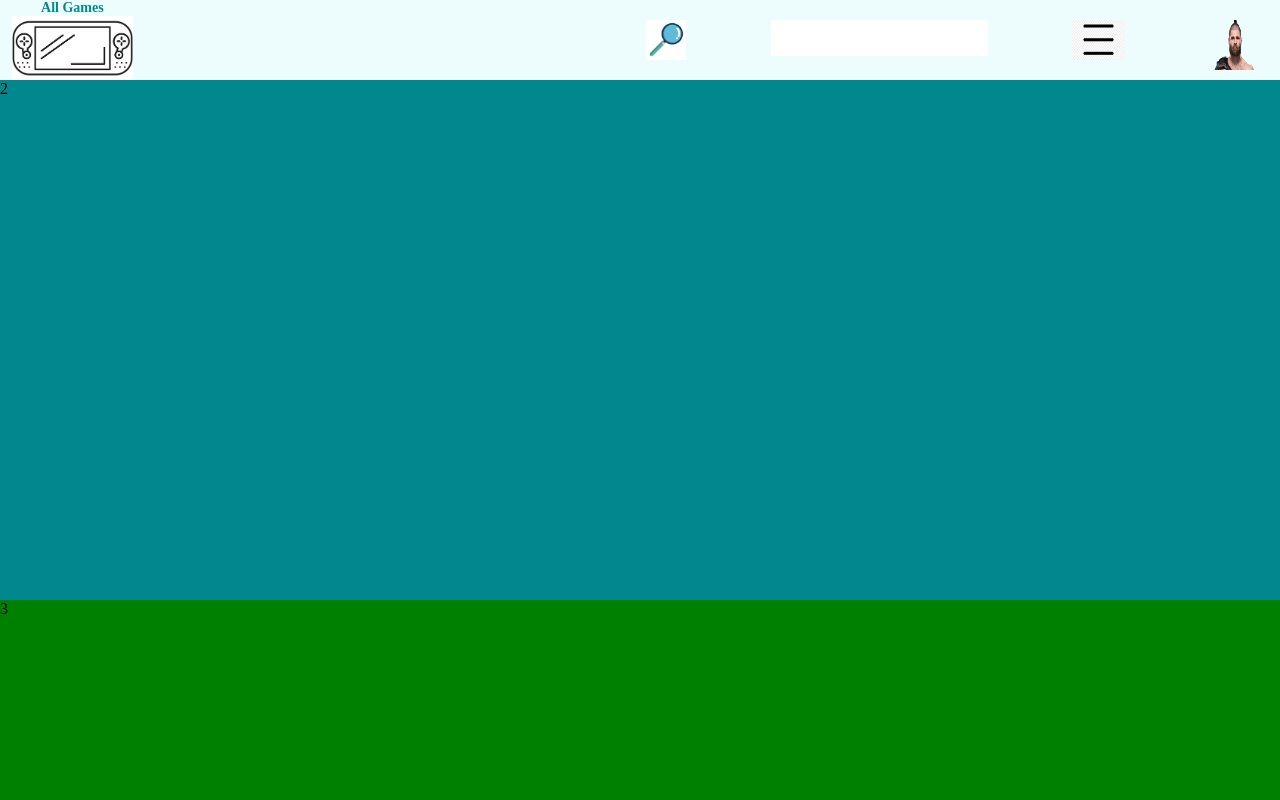
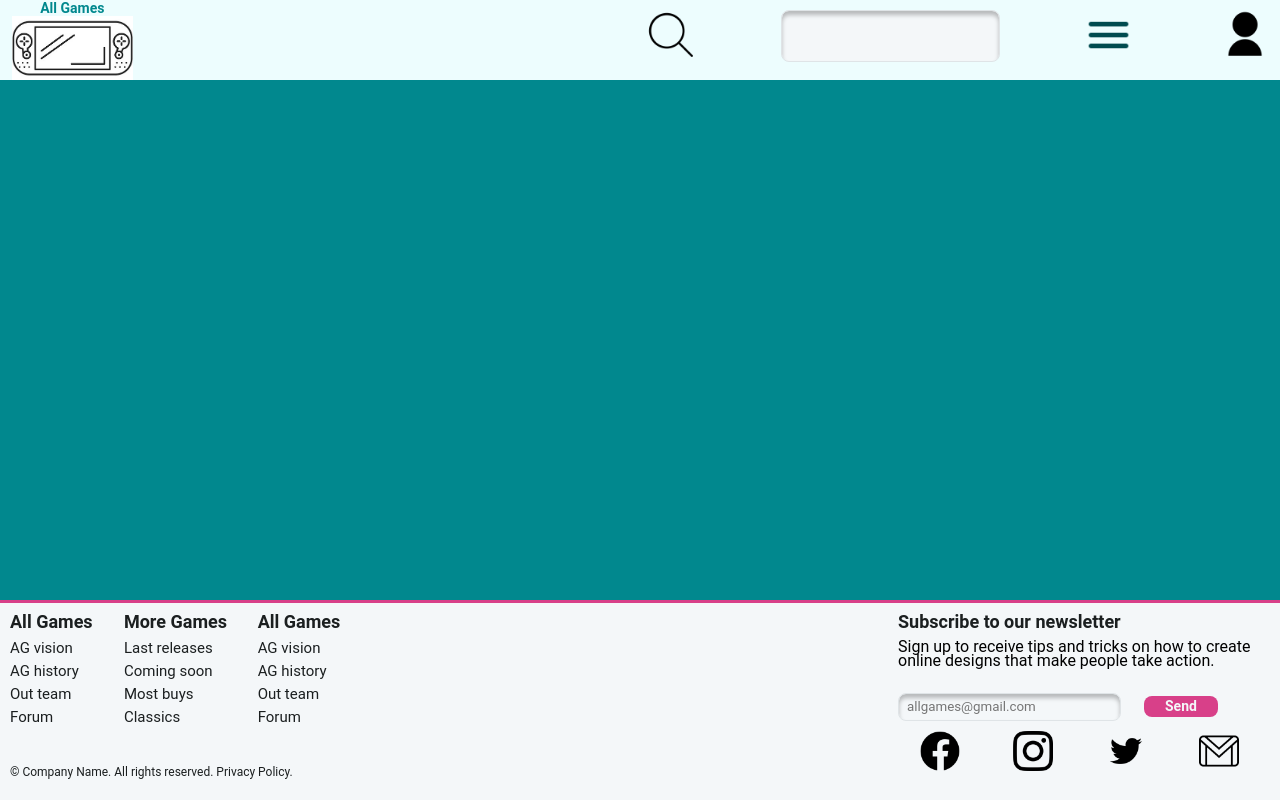
Before and after one commit to juanpagola18/interfaces, a plain HTML site: page Entrega2/index.html in a window 1280 px wide. Drawn offline with Linux system fonts and the light colour scheme.

Commit message:
footer y header

```diff
--- a/Entrega2/css/style.css
+++ b/Entrega2/css/style.css
@@ -4,9 +4,12 @@ padding:0;
 list-style: none;
 text-decoration: none;
 border:none;
+font-family: 'Roboto';
 
 }
-.container {
+/*layout
+*/
+.layout {
     min-height: 100vh;
     background: #01888E;
     display: grid;
@@ -47,8 +50,9 @@ height: 100%;
 
 footer{
     grid-area: "foot";
-    background-color: green;
 }
+/*header
+*/
 
 nav{
     width: 50%;
@@ -56,26 +60,31 @@ nav{
     display: flex;
     flex-direction: row;
     justify-content: space-between;
-    padding: 20px;
+    padding: 10px;
 }
 .lens{
-    height: 40px;
+    height: 50px;
 }
 .lens img{
     height: 100%;
-    width: 40px;
+    width: 50px;
 }
 .search{
     width: 217px;
-    height: 36px;
+    height: 50px;
 }
 .search input{
     height: 100%;
     width: 100%;
+    background-color: #F4F7F9;
+    border: 1px solid #DFE4E7;
+    box-shadow: inset 0px 4px 4px rgba(0, 0, 0, 0.25);
+    border-radius: 8px;
+
 }
 .hamburguer{
     width: 53px;
-    height: 40px;
+    height: 50px;
 }
 .hamburguer img{
     height: 100%;
@@ -89,4 +98,119 @@ nav{
 .profile img{
     height: 100%;
     width: 100%;
+    align-items: center;
 }
+
+/* footer
+*/
+footer{
+    background-color: #F4F7F9;
+    border-top: 3px solid #D84089;
+    display: flex;
+}
+.foot_category{
+    width: 70%;
+    display:flex;
+    flex-direction: column;
+    padding: 10px;
+}
+.foot_links{
+    height: 80%;
+    display: flex;
+
+}
+.foot_links li{
+    padding-top: 5px;
+    padding-right: 45px;
+}
+footer h3{
+    font-family: 'Roboto';
+    font-style: normal;
+    font-weight: 700;
+    font-size: 18px;
+    line-height: 18px;
+    color: #1B1F20
+}
+footer li{
+    font-family: 'Roboto';
+    font-style: normal;
+    font-weight: 400;
+    font-size: 15px;
+    line-height: 18px;
+    color: #1B1F20;
+}
+.company{
+    height: 20%;
+    font-family: 'Roboto';
+    font-style: normal;
+    font-weight: 400;
+    font-size: 12px;
+    line-height: 14px;
+    display: flex;
+    align-items: center;
+    color: #1B1F20;
+}
+/*footer
+social*/
+
+.foot_social{
+    padding: 10px;
+    width:30%;
+    display:flex;
+    flex-direction: column;
+}
+.foot_title{
+    height: 15%;
+}
+.foot_social p{
+    height: 30%;
+    font-family: 'Roboto';
+    font-style: normal;
+    font-weight: 400;
+    font-size: 16px;
+    line-height: 14px;
+
+}
+.suscribe_newsletter{
+    height: 20%;
+    align-items: center;
+}
+.suscribe_newsletter input{
+background: #F4F7F9;
+border: 1px solid #DFE4E7;
+box-shadow: inset 0px 4px 4px rgba(0, 0, 0, 0.25);
+border-radius: 8px;
+box-sizing: border-box;
+height: 80%;
+width: 60%;
+padding: 8px;
+}
+.suscribe_newsletter button{
+    background: #D84089;
+    height: 60%;
+    width: 20%;
+    border-radius: 8px;
+    font-style: normal;
+    font-weight: 700;
+    font-size: 14px;
+    line-height: 16px;
+    color: #F4F7F9;
+    margin-left: 5%;
+
+}
+
+
+.icon_social{
+        height: 50px;
+        width: 50px;
+
+}
+.icon_social img{
+    padding-top: 5%;
+    width: 80%;
+}
+.social_bar{
+    height: 35%;
+    display:flex;
+    justify-content: space-around;
+}
--- a/Entrega2/index.html
+++ b/Entrega2/index.html
@@ -8,7 +8,7 @@
     <link rel="stylesheet" href="css/style.css">
 </head>
 <body>
-    <div class="container">
+    <div class="layout">
         <header>
             <div class="logo" alt="logo">
                 <h3 class="title_logo">All Games</h3>
@@ -17,14 +17,59 @@
                 </div>
             </div>
             <nav>
-                <div class="lens"><img src="images/Lupa.jpg" alt="lens"></div>
+                <div class="lens"><img src="images/Lupa.png" alt="lens"></div>
                 <div class="search"><input type="text"></div>
-                <div class="hamburguer"><img src="images/Hamburguesa.jpg" alt="hamburger"></div>
-                <div class="profile"><img src="images/Prochazka.png" alt="profile"></div>
+                <div class="hamburguer"><img src="images/menu.png" alt="hamburger"></div>
+                <div class="profile"><img src="images/profile.png" alt="profile"></div>
             </nav>
         </header>
-        <div class="content">2</div>
-        <footer>3</footer>
+        <div class="content"></div>
+        <footer>
+        <div class="foot_category">
+            <div class="foot_links">
+               <ol>
+                <h3 class="foot_title">All Games</h3>
+                <li>AG vision</li>
+                <li>AG history</li>
+                <li>Out team</li>
+                <li>Forum</li>
+               </ol>
+
+
+                <ol>
+                 <h3 class="foot_title">More Games</h3>
+                 <li>Last releases</li>
+                 <li>Coming soon</li>
+                 <li>Most buys</li>
+                 <li>Classics</li>
+                </ol>
+
+                <ol>
+                 <h3 class="foot_title">All Games</h3>
+                 <li>AG vision</li>
+                 <li>AG history</li>
+                 <li>Out team</li>
+                 <li>Forum</li>
+                </ol>
+            </div>
+            <p class="company">© Company Name. All rights reserved. Privacy Policy.</p>
+
+        </div>
+        <div class="foot_social">
+            <h3 class="foot_title">Subscribe to our newsletter</h3>
+            <p>Sign up to receive tips and tricks on how to create online designs that make people take action.</p>
+            <div class="suscribe_newsletter">
+                <input type="text" placeholder="allgames@gmail.com">
+                <button class="btn_action">Send</button>
+            </div>
+            <div class="social_bar">
+                <div class="icon_social"><img src="images/facebook.png" alt="facebook"></div>
+                <div class="icon_social"><img src="images/instagram.png" alt="instagram"></div>
+                <div class="icon_social"><img src="images/twitter.png" alt="twitter"></div>
+                <div class="icon_social"><img src="images/gmail.png" alt="gmail"></div>
+            </div>
+        </div>
+        </footer>
     </div>
 </body>
 </html>
```
Also changed, not shown: Entrega2/images/Hamburguesa.jpg (deleted), Entrega2/images/Lupa.jpg (deleted), Entrega2/images/Lupa.png (added), Entrega2/images/facebook.png (added), Entrega2/images/gmail.png (added), Entrega2/images/instagram.png (added), Entrega2/images/menu.png (added), Entrega2/images/profile.png (added), Entrega2/images/twitter.png (added).
